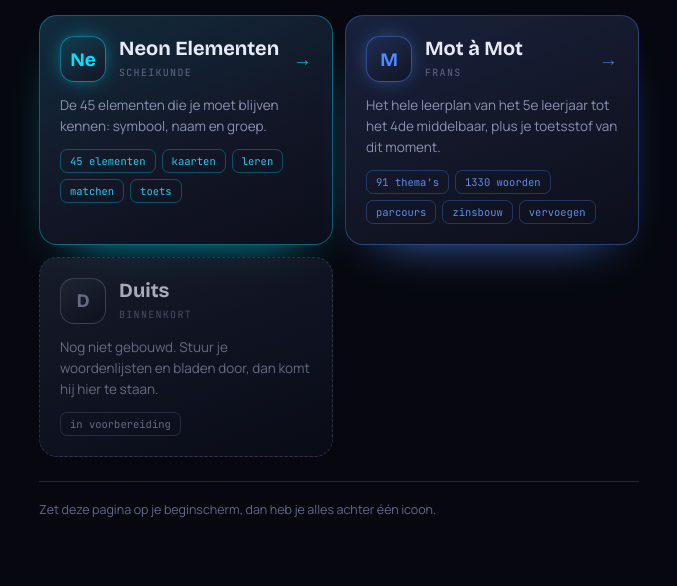
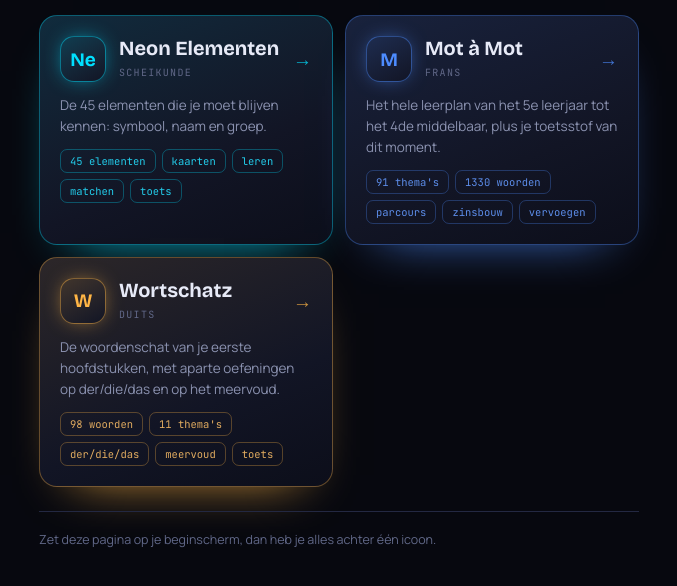
Before and after one commit to pse-tabel/leren, a plain HTML site: page index.html in a window 1280 px wide. Shown: the part 144-730 px from the top of the page, without its empty margins (301-978 px from the left). Drawn offline with nearby package versions, Linux system fonts and the light colour scheme.

Commit message:
Add files via upload

```diff
--- a/index.html
+++ b/index.html
@@ -129,13 +129,13 @@ var VAKKEN = [
     tags: ["91 thema's", "1330 woorden", "parcours", "zinsbouw", "vervoegen"]
   },
   {
-    map: null,
-    merk: "D",
-    naam: "Duits",
-    vak: "Binnenkort",
-    kleur: "#8b92b0",
-    tekst: "Nog niet gebouwd. Stuur je woordenlijsten en bladen door, dan komt hij hier te staan.",
-    tags: ["in voorbereiding"]
+    map: "duits",
+    merk: "W",
+    naam: "Wortschatz",
+    vak: "Duits",
+    kleur: "#ffb545",
+    tekst: "De woordenschat van je eerste hoofdstukken, met aparte oefeningen op der/die/das en op het meervoud.",
+    tags: ["98 woorden", "11 thema's", "der/die/das", "meervoud", "toets"]
   }
 ];
 
```
